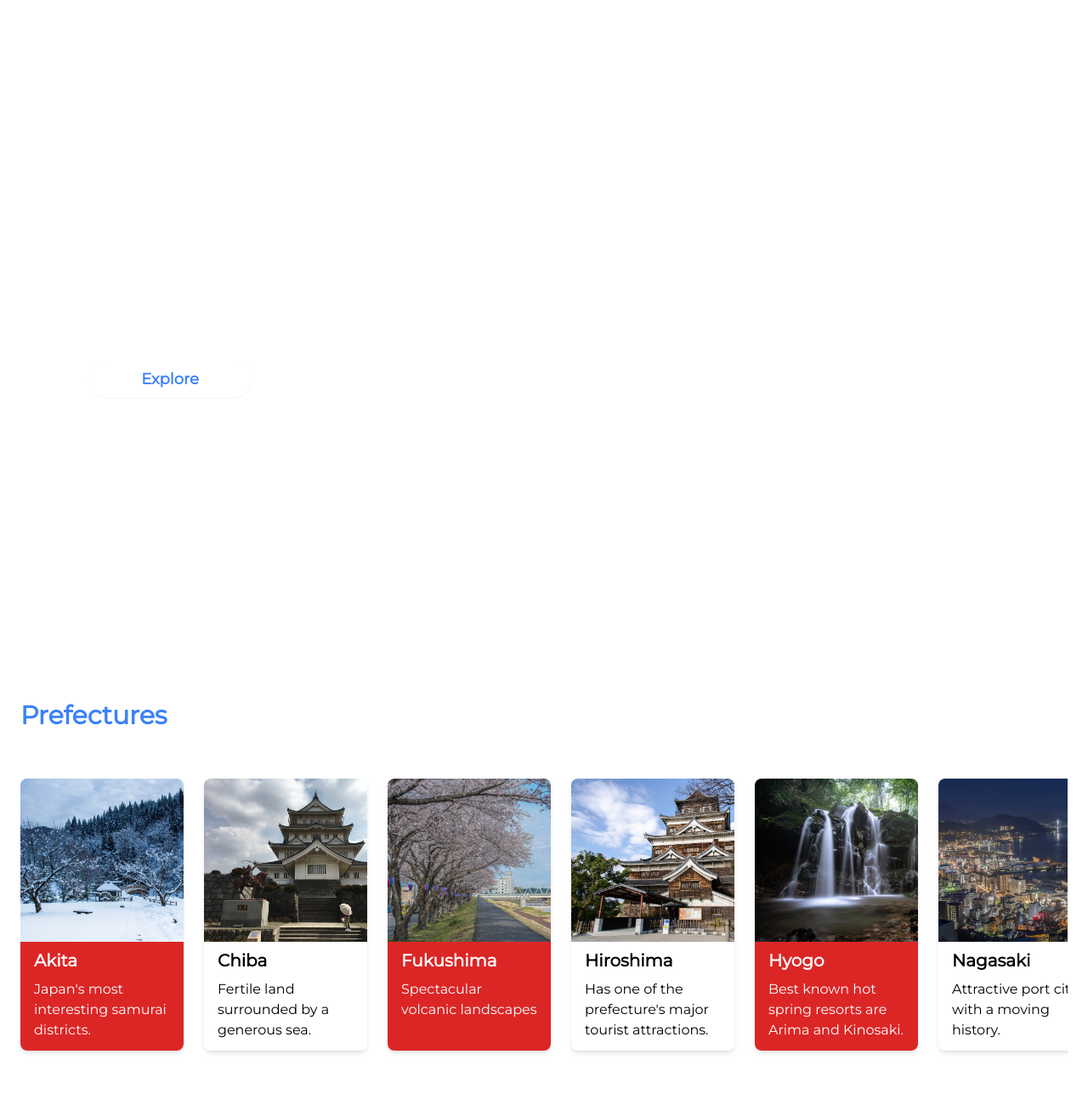
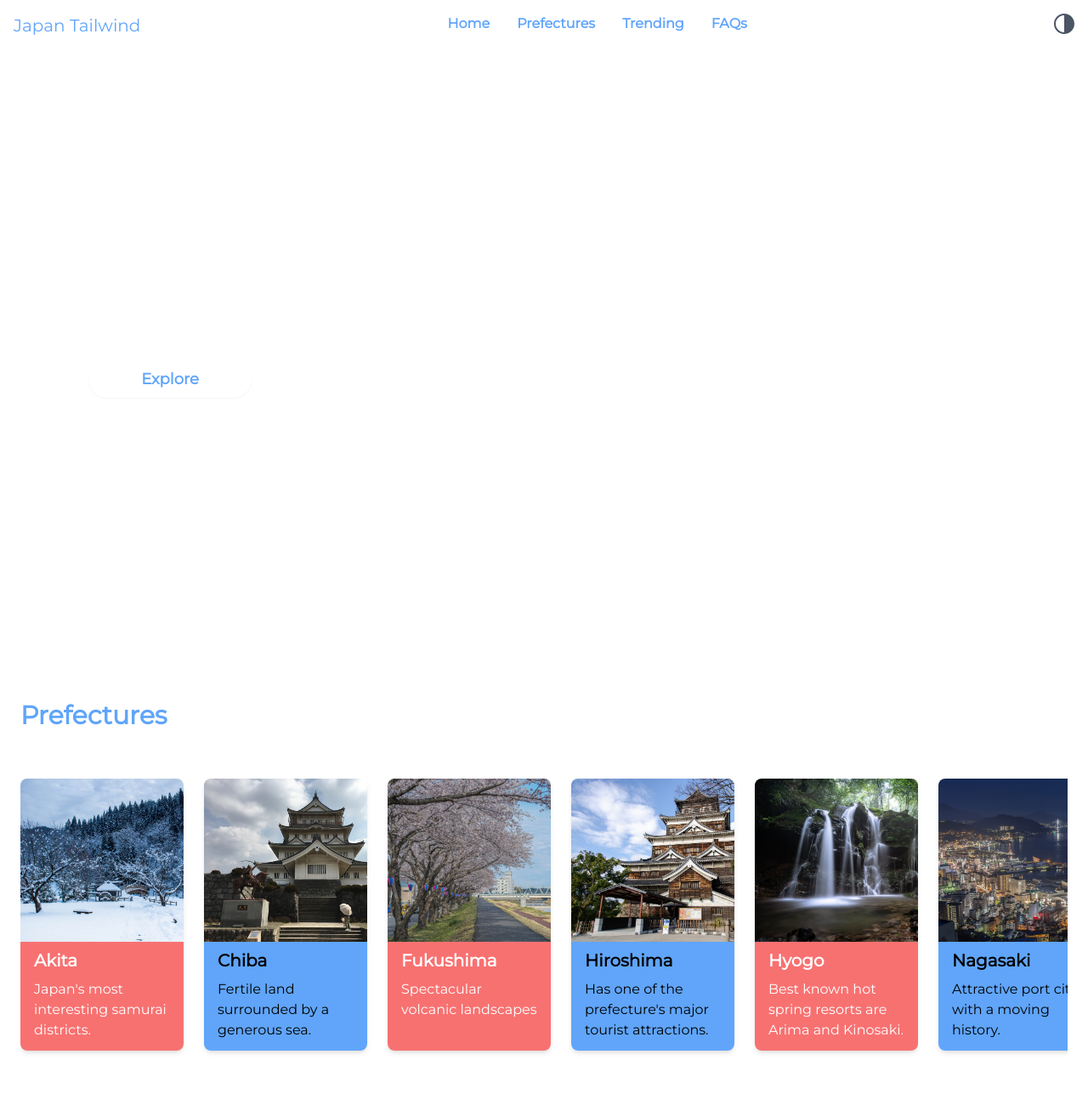
Before and after one commit to kuro-vale/japan-tailwindcss, a website: page src/index.html in a window 1280 px wide. Shown: the top 1300 px of the page at 85% size. Drawn offline with Linux system fonts and the light colour scheme.

Commit message:
Create navbar

```diff
--- a/src/index.html
+++ b/src/index.html
@@ -15,7 +15,25 @@
 </head>
 
 <body class="font-Montserrat font-light">
-    <nav></nav>
+    <nav class="w-full h-14 hidden bg-white lg:flex p-4 justify-between fixed z-50">
+        <div class="h-auto w-auto">
+            <p class="text-xl text-blue-400">Japan Tailwind</p>
+        </div>
+        <div class="flex space-x-8">
+            <a class="font-bold text-blue-400" href="#home">Home</a>
+            <a class="font-bold text-blue-400" href="#prefectures">Prefectures</a>
+            <a class="font-bold text-blue-400" href="#trending">Trending</a>
+            <a class="font-bold text-blue-400" href="#faqs">FAQs</a>
+        </div>
+        <div class="flex">
+            <button>
+                <svg xmlns="http://www.w3.org/2000/svg" width="24" height="24" viewBox="0 0 24 24">
+                    <path class="fill-current text-gray-600"
+                        d="M0 12c0 6.627 5.373 12 12 12s12-5.373 12-12-5.373-12-12-12-12 5.373-12 12zm2 0c0-5.514 4.486-10 10-10v20c-5.514 0-10-4.486-10-10z" />
+                </svg>
+            </button>
+        </div>
+    </nav>
     <div class="w-full h-96 lg:h-screen" id="home">
         <div
             class="w-full h-full bg-tokyo flex flex-col bg-cover p-10 items-center justify-between lg:space-y-0 lg:items-start lg:pt-80 lg:justify-start">
@@ -27,67 +45,67 @@
                     populous metropolis.</p>
             </div>
             <button
-                class="w-48 rounded-full text-lg text-blue-500 font-semibold p-2 shadow-sm bg-white transition duration-500 ease-in-out hover:bg-blue-500 hover:text-white transform hover:translate-y-1 hover:scale-110 lg:ml-16">
+                class="w-48 rounded-full text-lg text-blue-400 font-semibold p-2 shadow-sm bg-white transition duration-500 ease-in-out hover:bg-blue-400 hover:text-white transform hover:translate-y-1 hover:scale-110 lg:ml-16">
                 Explore
             </button>
         </div>
     </div>
     <div class="p-6" id="prefectures">
-        <p class="text-3xl font-semibold text-blue-500">Prefectures</p>
+        <p class="text-3xl font-semibold text-blue-400">Prefectures</p>
         <div
             class="w-auto h-96 items-center mt-6 overflow-x-auto overscroll-x-contain flex space-x-6 overflow-y-hidden">
             <div class="card">
                 <div class="w-full h-3/5 rounded-t-lg bg-akita bg-cover"></div>
-                <div class="w-full h-2/5 rounded-b-lg bg-red-600">
+                <div class="w-full h-2/5 rounded-b-lg bg-red-400">
                     <p class="text-white font-bold text-xl px-4 py-2">Akita</p>
                     <p class="text-white px-4">Japan's most interesting samurai districts.</p>
                 </div>
             </div>
             <div class="card">
                 <div class="w-full h-3/5 rounded-t-lg bg-chiba bg-cover"></div>
-                <div class="w-full h-2/5 rounded-b-lg bg-white">
+                <div class="w-full h-2/5 rounded-b-lg bg-blue-400">
                     <p class="text-black font-bold text-xl px-4 py-2">Chiba</p>
                     <p class="text-black px-4">Fertile land surrounded by a generous sea.</p>
                 </div>
             </div>
             <div class="card">
                 <div class="w-full h-3/5 rounded-t-lg bg-fukushima bg-cover"></div>
-                <div class="w-full h-2/5 rounded-b-lg bg-red-600">
+                <div class="w-full h-2/5 rounded-b-lg bg-red-400">
                     <p class="text-white font-bold text-xl px-4 py-2">Fukushima</p>
                     <p class="text-white px-4">Spectacular volcanic landscapes</p>
                 </div>
             </div>
             <div class="card">
                 <div class="w-full h-3/5 rounded-t-lg bg-hiroshima bg-cover"></div>
-                <div class="w-full h-2/5 rounded-b-lg bg-white">
+                <div class="w-full h-2/5 rounded-b-lg bg-blue-400">
                     <p class="text-black font-bold text-xl px-4 py-2">Hiroshima</p>
                     <p class="text-black px-4">Has one of the prefecture's major tourist attractions.</p>
                 </div>
             </div>
             <div class="card">
                 <div class="w-full h-3/5 rounded-t-lg bg-hyogo bg-cover"></div>
-                <div class="w-full h-2/5 rounded-b-lg bg-red-600">
+                <div class="w-full h-2/5 rounded-b-lg bg-red-400">
                     <p class="text-white font-bold text-xl px-4 py-2">Hyogo</p>
                     <p class="text-white px-4">Best known hot spring resorts are Arima and Kinosaki.</p>
                 </div>
             </div>
             <div class="card">
                 <div class="w-full h-3/5 rounded-t-lg bg-nagasaki bg-cover"></div>
-                <div class="w-full h-2/5 rounded-b-lg bg-white">
+                <div class="w-full h-2/5 rounded-b-lg bg-blue-400">
                     <p class="text-black font-bold text-xl px-4 py-2">Nagasaki</p>
                     <p class="text-black px-4">Attractive port city with a moving history.</p>
                 </div>
             </div>
             <div class="card">
                 <div class="w-full h-3/5 rounded-t-lg bg-nagano bg-cover"></div>
-                <div class="w-full h-2/5 rounded-b-lg bg-red-600">
+                <div class="w-full h-2/5 rounded-b-lg bg-red-400">
                     <p class="text-white font-bold text-xl px-4 py-2">Nagano</p>
                     <p class="text-white px-4">Former olympic city famous for its temple.</p>
                 </div>
             </div>
             <div class="card">
                 <div class="w-full h-3/5 rounded-t-lg bg-okayama bg-cover"></div>
-                <div class="w-full h-2/5 rounded-b-lg bg-white">
+                <div class="w-full h-2/5 rounded-b-lg bg-blue-400">
                     <p class="text-black font-bold text-xl px-4 py-2">Okayama</p>
                     <p class="text-black px-4">Nicely preserved old canal area.</p>
                 </div>
@@ -95,23 +113,26 @@
         </div>
     </div>
     <div class="p-6" id="trending">
-        <p class="text-3xl text-blue-500 font-semibold pb-6 lg:pb-0">Trending</p>
+        <p class="text-3xl text-blue-400 font-semibold pb-6 lg:pb-0">Trending</p>
         <div class="w-full h-full flex flex-col space-y-4 items-center justify-center lg:flex-row space-x-4 lg:p-2">
             <div class="w-full h-96 bg-kyoto bg-cover rounded-xl bg-center lg:h-screen">
                 <p class="trending-title">Kyoto</p>
-                <p class="text-sm pl-8 text-white mr-24 bg-black w-full bg-opacity-50 lg:text-lg">For over 1000 years the capital
+                <p class="text-sm pl-8 text-white mr-24 bg-black w-full bg-opacity-50 lg:text-lg">For over 1000 years
+                    the capital
                     of Japan.</p>
             </div>
             <div class="w-full h-full space-y-4">
                 <div class="w-full h-96 bg-niigata bg-cover rounded-xl bg-center">
                     <p class="trending-title">Niigata</p>
-                    <p class="text-sm pl-8 text-white mr-24 bg-black w-full bg-opacity-50 lg:text-lg">Beautiful coastal and
+                    <p class="text-sm pl-8 text-white mr-24 bg-black w-full bg-opacity-50 lg:text-lg">Beautiful coastal
+                        and
                         mountainous
                         sceneries.</p>
                 </div>
                 <div class="w-full h-96 bg-osaka bg-cover rounded-xl bg-center">
                     <p class="trending-title">Osaka</p>
-                    <p class="text-sm pl-8 text-white mr-24 bg-black w-full bg-opacity-50 lg:text-lg">Largest city of the Kinki
+                    <p class="text-sm pl-8 text-white mr-24 bg-black w-full bg-opacity-50 lg:text-lg">Largest city of
+                        the Kinki
                         Region.
                     </p>
                 </div>
@@ -119,15 +140,15 @@
         </div>
     </div>
     <div class="p-6" id="faqs">
-        <p class="text-3xl text-blue-500 font-semibold mb-6">FAQs</p>
+        <p class="text-3xl text-blue-400 font-semibold mb-6">FAQs</p>
         <div class="w-full h-full flex flex-col space-y-2">
-            <p class="text-xl font-medium text-blue-500">Get started with Tailwind CSS</p>
+            <p class="text-xl font-medium text-blue-400">Get started with Tailwind CSS</p>
             <p class="pt-2">Tailwind CSS works by scanning all of your HTML files, JavaScript components, and any other
                 templates for class names, generating the corresponding styles and then writing them to a static CSS
                 file.</p>
-            <p class="text-xl font-medium text-blue-500">Install Tailwind CSS</p>
+            <p class="text-xl font-medium text-blue-400">Install Tailwind CSS</p>
             <p class="pt-2">> npm install -D tailwindcss<br>> npx tailwindcss init</p>
-            <p class="text-xl font-medium text-blue-500">Visit Tailwind documentation</p>
+            <p class="text-xl font-medium text-blue-400">Visit Tailwind documentation</p>
             <p class="pt-2">For more info visit <a class="text-blue-600"
                     href="https://tailwindcss.com/docs/installation" target="_blank">Tailwind docs</a></p>
         </div>
```
Also changed, not shown: dist/output.css.
